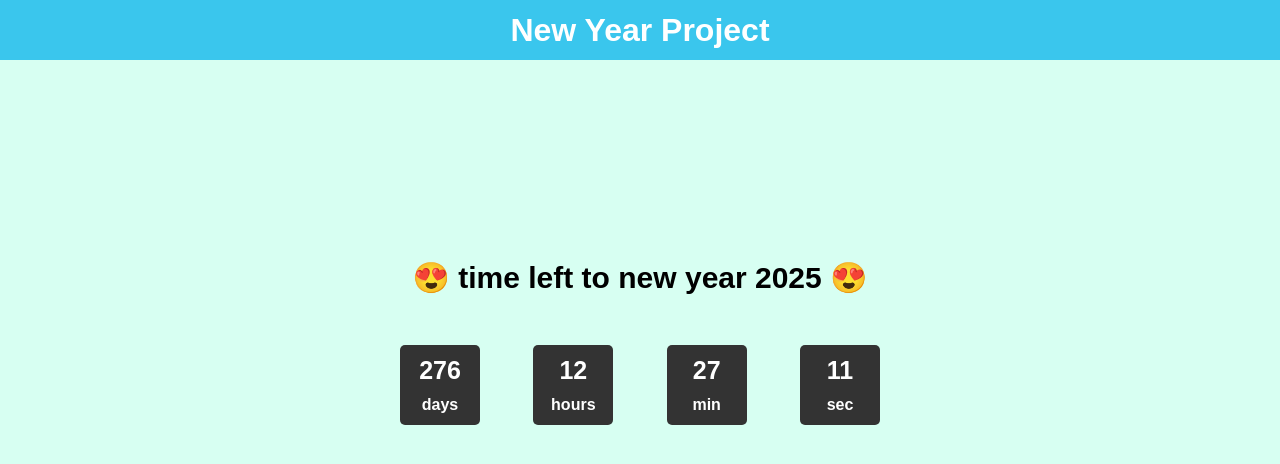
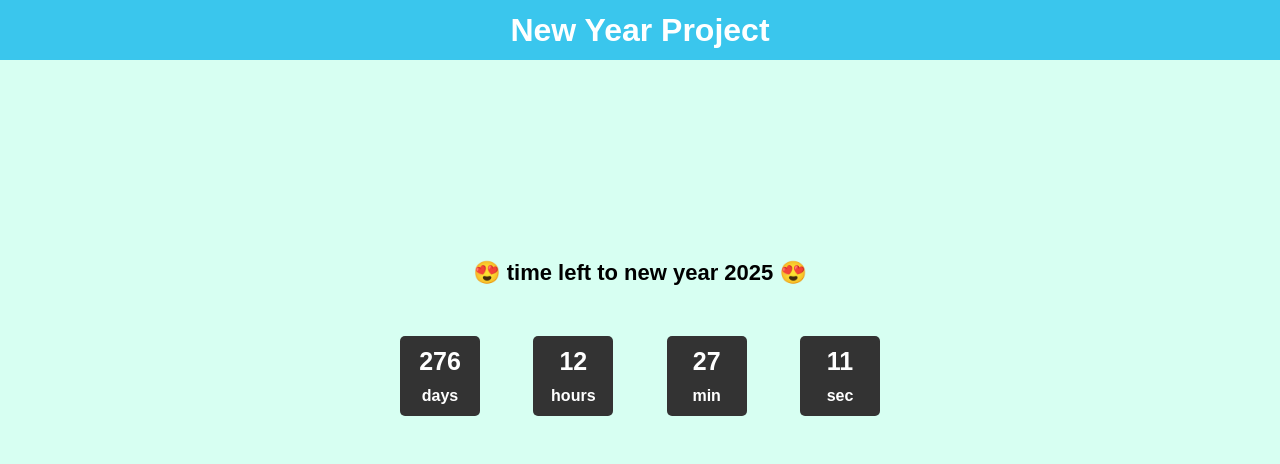
Before and after one commit to ladan-hazrati-web/newyear-project, a plain HTML site: page index.html in a window 1280 px wide. Drawn offline with Linux system fonts and the light colour scheme.

Commit message:
Update master.css

```diff
--- a/assets/master.css
+++ b/assets/master.css
@@ -36,6 +36,7 @@ main {
   list-style: none;
   margin-top: 50px;
   justify-content: space-between;
+
 }
 .parentTime > li {
   width: 80px;
@@ -53,5 +54,6 @@ main {
   font-size: 25px;
 }
 .title {
-  font-size: 30px;
+  font-size: 22px;
+  text-align: center;
 }
```
